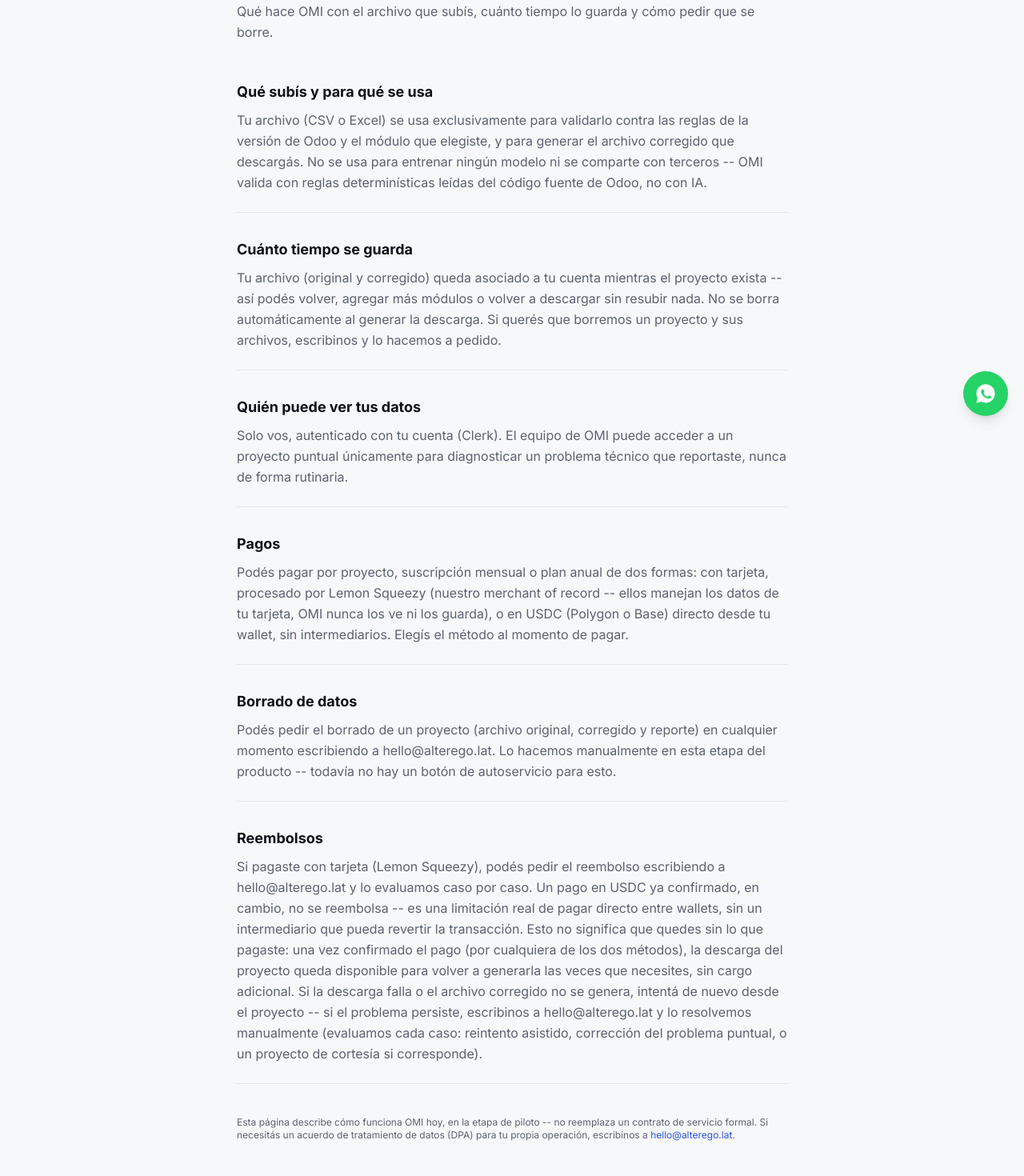
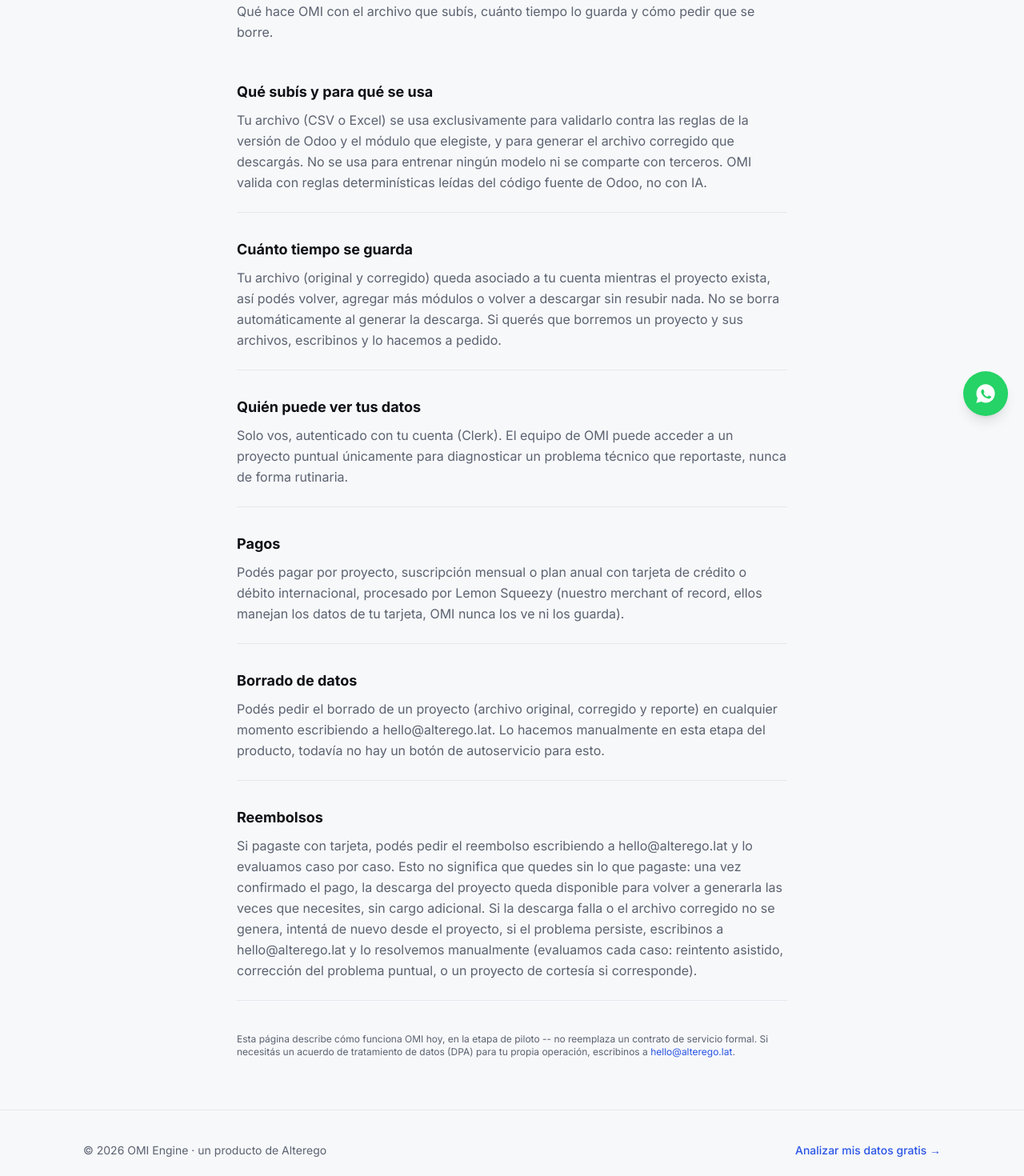
Before and after one commit to icwtok-cloud/omi-v11, a Next.js app in the folder frontend/: page /privacidad in a window 1280 px wide. Shown: the part 260-1730 px from the top of the page at 80% size. Built offline with nearby package versions, Linux system fonts and the light colour scheme; what wagmi would draw is missing.

Commit message:
Actualizar textos de pago: tarjeta via Lemon Squeezy en vez de USDC/wallet

```diff
--- a/frontend/app/empresas/page.tsx
+++ b/frontend/app/empresas/page.tsx
@@ -32,7 +32,7 @@ const QUESTIONS = [
   },
   {
     q: "¿Cuánto cuesta validar los datos antes de migrar?",
-    a: "El reporte completo es gratis para un proyecto de un módulo. Exportar el archivo corregido tiene un costo por proyecto, por suscripción mensual, o por plan anual si migrás con volumen -- pagás con tarjeta o en USDC, lo que te resulte más cómodo.",
+    a: "El reporte completo es gratis para un proyecto de un módulo. Exportar el archivo corregido tiene un costo por proyecto, por suscripción mensual, o por plan anual si migrás con volumen -- pagás con tarjeta de crédito o débito internacional, procesado por Lemon Squeezy.",
   },
   {
     q: "¿Cuánto tarda?",
--- a/frontend/app/guias/como-pagar-con-usdc/page.tsx
+++ b/frontend/app/guias/como-pagar-con-usdc/page.tsx
@@ -51,8 +51,8 @@ const FAQS = [
     a: "No para ver el reporte. El primer proyecto (1 módulo) es gratis, incluye reporte completo y una descarga, sin wallet ni pago. Solo necesitás USDC si vas a exportar un proyecto adicional o una suscripción mensual.",
   },
   {
-    q: "¿Por qué USDC y no tarjeta de crédito?",
-    a: "Hoy el único método de pago es USDC en Polygon o Base -- no procesamos ni guardamos datos de tarjeta. Estamos sumando un método de pago con tarjeta/fiat; cuando esté disponible se va a poder pagar sin wallet.",
+    q: "¿Por qué elegir USDC en vez de tarjeta de crédito?",
+    a: "Hoy podés elegir: tarjeta de crédito o débito internacional (procesado por Lemon Squeezy), o USDC en Polygon o Base directo desde tu wallet. Esta guía es para quienes prefieren la opción sin intermediarios.",
   },
   {
     q: "¿Qué pasa si me equivoco de red al retirar del exchange?",
@@ -113,6 +113,11 @@ export default function ComoPagarConUsdcGuide() {
             Guía · Pagos
           </p>
           <h1 className="font-extrabold text-3xl md:text-4xl tracking-tight mb-6">{TITLE}</h1>
+          <p className="bg-canvas border border-line rounded-md px-5 py-4 text-graphite leading-relaxed mb-8">
+            Hoy también podés pagar con tarjeta de crédito o débito internacional,
+            procesado por Lemon Squeezy, sin necesidad de wallet ni criptomonedas.
+            Esta guía sigue disponible para quienes prefieran pagar con USDC.
+          </p>
           <p className="text-lg text-graphite leading-relaxed mb-10">
             Si nunca pagaste con criptomonedas, esto puede sonar más complicado de lo
             que es. No hace falta que entiendas blockchain -- con una wallet (MetaMask)
--- a/frontend/app/page.tsx
+++ b/frontend/app/page.tsx
@@ -401,7 +401,7 @@ export default function LandingPage() {
           </h2>
           <p className="text-graphite mb-14">
             El análisis y el reporte siempre son gratis. Se paga solo al exportar, con
-            tarjeta o en USDC (Polygon o Base) desde tu wallet -- vos elegís.
+            tarjeta de crédito o débito internacional, procesado por Lemon Squeezy.
           </p>
 
           <div className="grid grid-cols-1 md:grid-cols-3 gap-6 text-left">
@@ -522,6 +522,13 @@ export default function LandingPage() {
             </a>
             .
           </p>
+          <p className="text-sm text-graphite mt-3">
+            ¿Implementás Odoo para clientes?{" "}
+            <a href="https://omilat.lemonsqueezy.com/affiliates" target="_blank" rel="noopener noreferrer" className="text-brand font-medium hover:underline">
+              Sumate como partner
+            </a>{" "}
+            y ganá 40% de comisión por cada cliente que refieras.
+          </p>
         </div>
       </section>
 
--- a/frontend/app/privacidad/page.tsx
+++ b/frontend/app/privacidad/page.tsx
@@ -18,11 +18,11 @@ export const metadata: Metadata = {
 const SECTIONS = [
   {
     title: "Qué subís y para qué se usa",
-    body: "Tu archivo (CSV o Excel) se usa exclusivamente para validarlo contra las reglas de la versión de Odoo y el módulo que elegiste, y para generar el archivo corregido que descargás. No se usa para entrenar ningún modelo ni se comparte con terceros -- OMI valida con reglas determinísticas leídas del código fuente de Odoo, no con IA.",
+    body: "Tu archivo (CSV o Excel) se usa exclusivamente para validarlo contra las reglas de la versión de Odoo y el módulo que elegiste, y para generar el archivo corregido que descargás. No se usa para entrenar ningún modelo ni se comparte con terceros. OMI valida con reglas determinísticas leídas del código fuente de Odoo, no con IA.",
   },
   {
     title: "Cuánto tiempo se guarda",
-    body: "Tu archivo (original y corregido) queda asociado a tu cuenta mientras el proyecto exista -- así podés volver, agregar más módulos o volver a descargar sin resubir nada. No se borra automáticamente al generar la descarga. Si querés que borremos un proyecto y sus archivos, escribinos y lo hacemos a pedido.",
+    body: "Tu archivo (original y corregido) queda asociado a tu cuenta mientras el proyecto exista, así podés volver, agregar más módulos o volver a descargar sin resubir nada. No se borra automáticamente al generar la descarga. Si querés que borremos un proyecto y sus archivos, escribinos y lo hacemos a pedido.",
   },
   {
     title: "Quién puede ver tus datos",
@@ -30,15 +30,15 @@ const SECTIONS = [
   },
   {
     title: "Pagos",
-    body: "Podés pagar por proyecto, suscripción mensual o plan anual de dos formas: con tarjeta, procesado por Lemon Squeezy (nuestro merchant of record -- ellos manejan los datos de tu tarjeta, OMI nunca los ve ni los guarda), o en USDC (Polygon o Base) directo desde tu wallet, sin intermediarios. Elegís el método al momento de pagar.",
+    body: "Podés pagar por proyecto, suscripción mensual o plan anual con tarjeta de crédito o débito internacional, procesado por Lemon Squeezy (nuestro merchant of record, ellos manejan los datos de tu tarjeta, OMI nunca los ve ni los guarda).",
   },
   {
     title: "Borrado de datos",
-    body: "Podés pedir el borrado de un proyecto (archivo original, corregido y reporte) en cualquier momento escribiendo a hello@alterego.lat. Lo hacemos manualmente en esta etapa del producto -- todavía no hay un botón de autoservicio para esto.",
+    body: "Podés pedir el borrado de un proyecto (archivo original, corregido y reporte) en cualquier momento escribiendo a hello@alterego.lat. Lo hacemos manualmente en esta etapa del producto, todavía no hay un botón de autoservicio para esto.",
   },
   {
     title: "Reembolsos",
-    body: "Si pagaste con tarjeta (Lemon Squeezy), podés pedir el reembolso escribiendo a hello@alterego.lat y lo evaluamos caso por caso. Un pago en USDC ya confirmado, en cambio, no se reembolsa -- es una limitación real de pagar directo entre wallets, sin un intermediario que pueda revertir la transacción. Esto no significa que quedes sin lo que pagaste: una vez confirmado el pago (por cualquiera de los dos métodos), la descarga del proyecto queda disponible para volver a generarla las veces que necesites, sin cargo adicional. Si la descarga falla o el archivo corregido no se genera, intentá de nuevo desde el proyecto -- si el problema persiste, escribinos a hello@alterego.lat y lo resolvemos manualmente (evaluamos cada caso: reintento asistido, corrección del problema puntual, o un proyecto de cortesía si corresponde).",
+    body: "Si pagaste con tarjeta, podés pedir el reembolso escribiendo a hello@alterego.lat y lo evaluamos caso por caso. Esto no significa que quedes sin lo que pagaste: una vez confirmado el pago, la descarga del proyecto queda disponible para volver a generarla las veces que necesites, sin cargo adicional. Si la descarga falla o el archivo corregido no se genera, intentá de nuevo desde el proyecto, si el problema persiste, escribinos a hello@alterego.lat y lo resolvemos manualmente (evaluamos cada caso: reintento asistido, corrección del problema puntual, o un proyecto de cortesía si corresponde).",
   },
 ];
 
--- a/frontend/app/pt/empresas/page.tsx
+++ b/frontend/app/pt/empresas/page.tsx
@@ -31,7 +31,7 @@ const QUESTIONS = [
   },
   {
     q: "Quanto custa validar os dados antes de migrar?",
-    a: "O relatório completo é grátis para um projeto de um módulo. Exportar o arquivo corrigido tem um custo por projeto ou por assinatura mensal se você migra com volume -- sem cartão de crédito, paga-se em USDC.",
+    a: "O relatório completo é grátis para um projeto de um módulo. Exportar o arquivo corrigido tem um custo por projeto ou por assinatura mensal se você migra com volume. Com cartão (via Lemon Squeezy) ou em USDC, você escolhe.",
   },
   {
     q: "Quanto tempo leva?",
--- a/frontend/app/pt/page.tsx
+++ b/frontend/app/pt/page.tsx
@@ -162,7 +162,7 @@ const DOUBTS = [
   },
   {
     q: "Como é o pagamento?",
-    a: "Com cartão (via Lemon Squeezy) ou em USDC, pela Polygon ou Base, direto da sua carteira. Você escolhe por projeto, assinatura mensal ou plano anual, no método que preferir.",
+    a: "Com cartão de crédito ou débito internacional, processado pela Lemon Squeezy. Você escolhe por projeto, assinatura mensal ou plano anual, no método que preferir.",
   },
 ];
 
@@ -517,7 +517,7 @@ export default function LandingPagePT() {
           </h2>
           <p className="text-graphite mb-14">
             A análise e o relatório são sempre grátis. Você paga só ao exportar, com
-            cartão ou em USDC (Polygon ou Base) direto da sua carteira -- você escolhe.
+            cartão de crédito ou débito internacional, processado pela Lemon Squeezy.
           </p>
 
           <div className="grid grid-cols-1 md:grid-cols-3 gap-6 text-left">
--- a/frontend/lib/faq-data.ts
+++ b/frontend/lib/faq-data.ts
@@ -41,6 +41,6 @@ export const DOUBTS = [
   },
   {
     q: "¿Cómo se paga?",
-    a: "En USDC, por Polygon o Base, directo desde tu wallet. Elegís por proyecto o suscripción mensual -- sin tarjeta de crédito.",
+    a: "Con tarjeta de crédito o débito internacional, procesado por Lemon Squeezy. Elegís por proyecto, suscripción mensual o plan anual, en el método que prefieras.",
   },
 ];
```
Also changed, not shown: frontend/app/pt/preguntas-frecuentes/page.tsx (+6 -6 lines).
